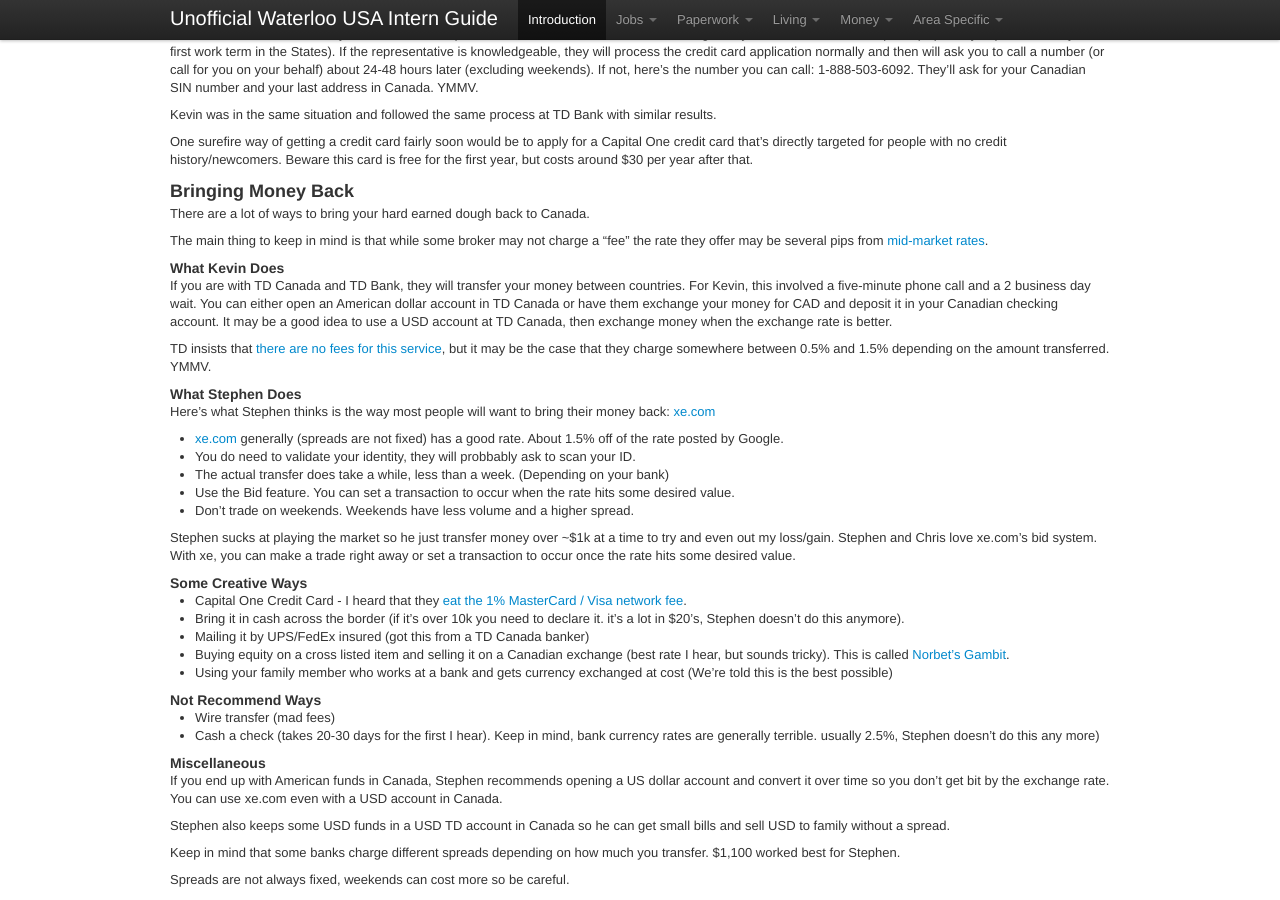
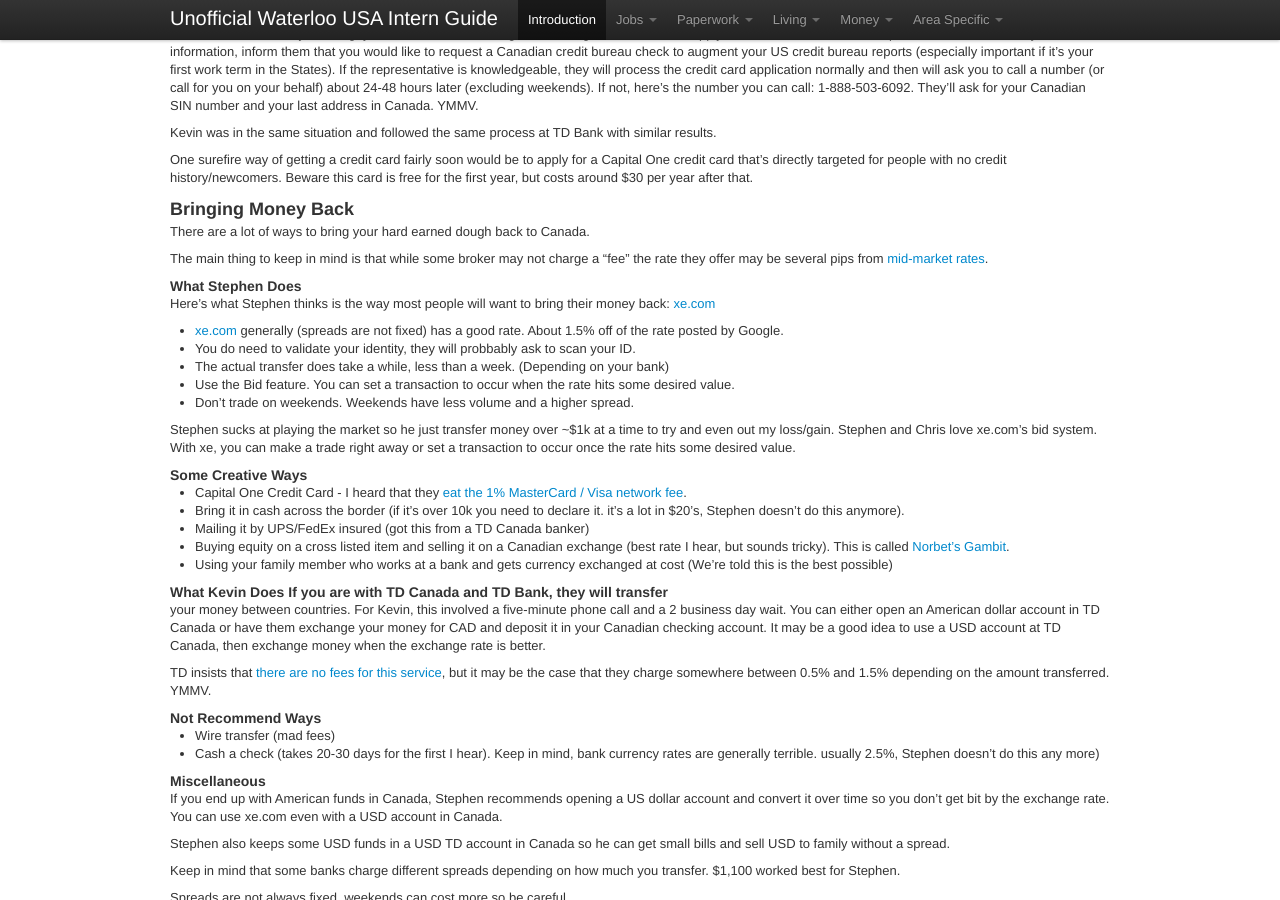
Before and after one commit to sholiday/Unofficial-Waterloo-USA-Intern-Guide, a Jekyll site: the page built from index.markdown, in a window 1280 px wide and 900 px high, scrolled down 6247 px. Built offline with Jekyll 4.4.1, drawn with Linux system fonts in a browser that asks for light colours; nearby versions of some CDN libraries; Markdown is read by kramdown in place of the engine named in the settings; part of the change alters nothing that is shown; some of the changed text lies outside the part shown.

Commit message:
Cleanup and contrib names

```diff
--- a/_layouts/base.html
+++ b/_layouts/base.html
@@ -102,6 +102,7 @@
                       <li><a href="#Area-NYC">New York City, NY</a></li>
                       <li><a href="#Area-Coopersburg-PA">Coopersburg PA</a></li>
                       <li><a href="#Area-Austin-TX">Austin TX</a></li>
+                      <li><a href="#Area-Chicago-IL">Chicago IL</a></li>
                     </ul>
                   </li>
             </ul>
--- a/index.markdown
+++ b/index.markdown
@@ -44,15 +44,16 @@ request. I'll note you if you want to be noted.
 * [Eric Yam](http://www.ericyam.com)
 * [Felix Fung](http://feli.xxx)
 * [Joshua Kalpin](http://github.com/kapin)
+* [Kevin James](http://thekev.in)
 * [Michael Truong](http://www.linkedin.com/in/truongmichael)
 * [Nansen Lin](http://www.linkedin.com/pub/nansen-lin/28/6b4/92a)
 * [Prashanth Madhi](http://ece.uwaterloo.ca/~pmadhiya)
+* [Rickey Wang](http://www.rickeyw.com/)
 * [Shale Craig](https://www.youtube.com/watch?v=dQw4w9WgXcQ)
 * [Stephen Holiday](http://stephenholiday.com)
 * [Viktor Stanchev](http://viktorstanchev.com)
 * [Xenia Tay](http://xeniatay.com)
 * [Zameer Manji](http://zameermanji.com)
-* [Kevin James](http://thekev.in)
 
 ### License
 <a href="http://creativecommons.org/licenses/by-nc-sa/2.5/ca/">
@@ -539,11 +540,6 @@ There are a lot of ways to bring your hard earned dough back to Canada.
 The main thing to keep in mind is that while some broker may not charge a "fee" the rate they
 offer may be several pips from [mid-market rates](http://www.xe.com/faq/rates_buyorsellrates.php).
 
-#### What Kevin Does
-If you are with TD Canada and TD Bank, they will transfer your money between countries. For Kevin, this involved a five-minute phone call and a 2 business day wait. You can either open an American dollar account in TD Canada or have them exchange your money for CAD and deposit it in your Canadian checking account. It may be a good idea to use a USD account at TD Canada, then exchange money when the exchange rate is better.
-
-TD insists that [there are no fees for this service](http://www.tdbank.com/personal/cross-border-banking.html), but it may be the case that they charge somewhere between 0.5% and 1.5% depending on the amount transferred. YMMV.
-
 #### What Stephen Does
 Here's what Stephen thinks is the way most people will want to bring their money back: [xe.com](xe.com)
 
@@ -569,6 +565,15 @@ once the rate hits some desired value.
   [Norbet's Gambit](http://www.finiki.org/index.php?title=Norbert%27s_Gambit).
 * Using your family member who works at a bank and gets currency exchanged at
   cost (We're told this is the best possible)
+
+#### What Kevin Does If you are with TD Canada and TD Bank, they will transfer
+your money between countries. For Kevin, this involved a five-minute phone call
+and a 2 business day wait. You can either open an American dollar account in TD
+Canada or have them exchange your money for CAD and deposit it in your Canadian
+checking account. It may be a good idea to use a USD account at TD Canada, then
+exchange money when the exchange rate is better.
+
+TD insists that [there are no fees for this service](http://www.tdbank.com/personal/cross-border-banking.html), but it may be the case that they charge somewhere between 0.5% and 1.5% depending on the amount transferred. YMMV.
 
 #### Not Recommend Ways
 
@@ -1185,18 +1190,18 @@ up SF or Mountain View.
 #### Housing
 * The usual websites will do. If you speak Chinese, check out [CSSA-IIT](http://www.cssa-iit.org/) or [Chinese of Chicago](http://bbs.chineseofchicago.com/) for housing. Most are near Chinatown, IIT, UIC, or Loyola.
 * Try to target your research on the North and North West of Chicago, for safety reasons. Stay close to the 'L'. Here are some nice neighbourhoods you'd want to stay in:
-<pre>
-*Lincoln Park
-*Bucktown
-*Wicker Park (Not West Wicker Park)
-*Ukrainian Village
-*East Village
-*Noble Square
-*Logan Square
-*Near North Side (Expensive)
-*South Loop
-*Lakeview
-</pre>
+
+  * Lincoln Park
+  * Bucktown
+  * Wicker Park (Not West Wicker Park)
+  * Ukrainian Village
+  * East Village
+  * Noble Square
+  * Logan Square
+  * Near North Side (Expensive)
+  * South Loop
+  * Lakeview
+
 * The price for a rent in those neighbourhoods is between 500$ and a 1000$/month, for a shared apartment with your own room. Normally the rooms are not furnished, so always ask details.
 * Also, in every case, you will have to pay two rents the first month, one for your rent and one for the deposit.
 * Demographic data is available on [NYTimes](http://projects.nytimes.com/census/2010/explorer).
```
